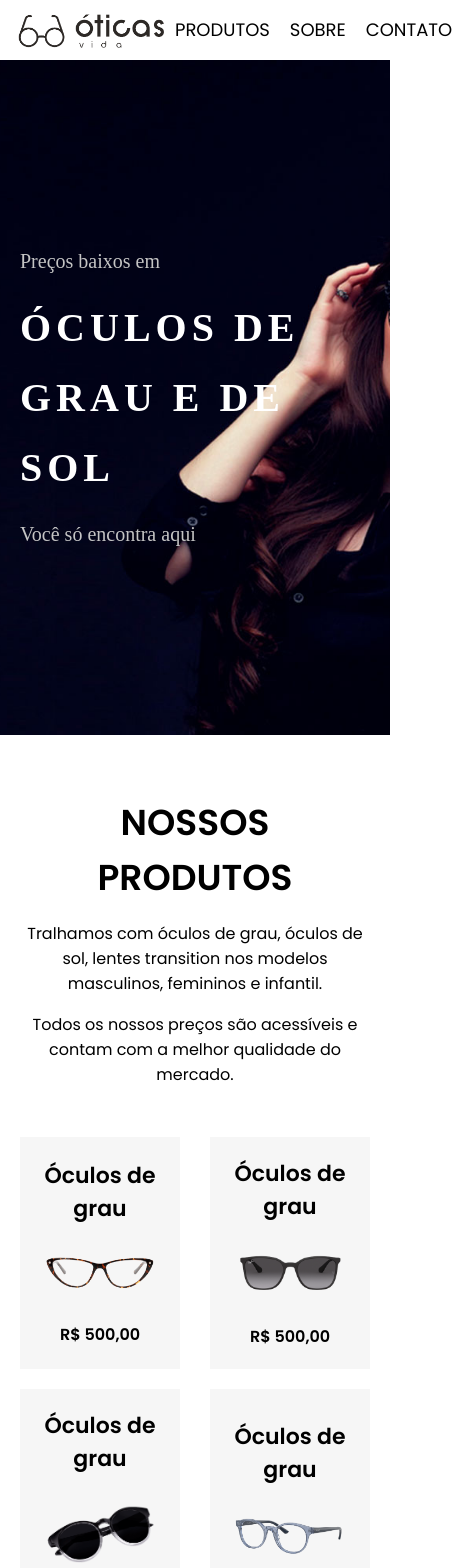
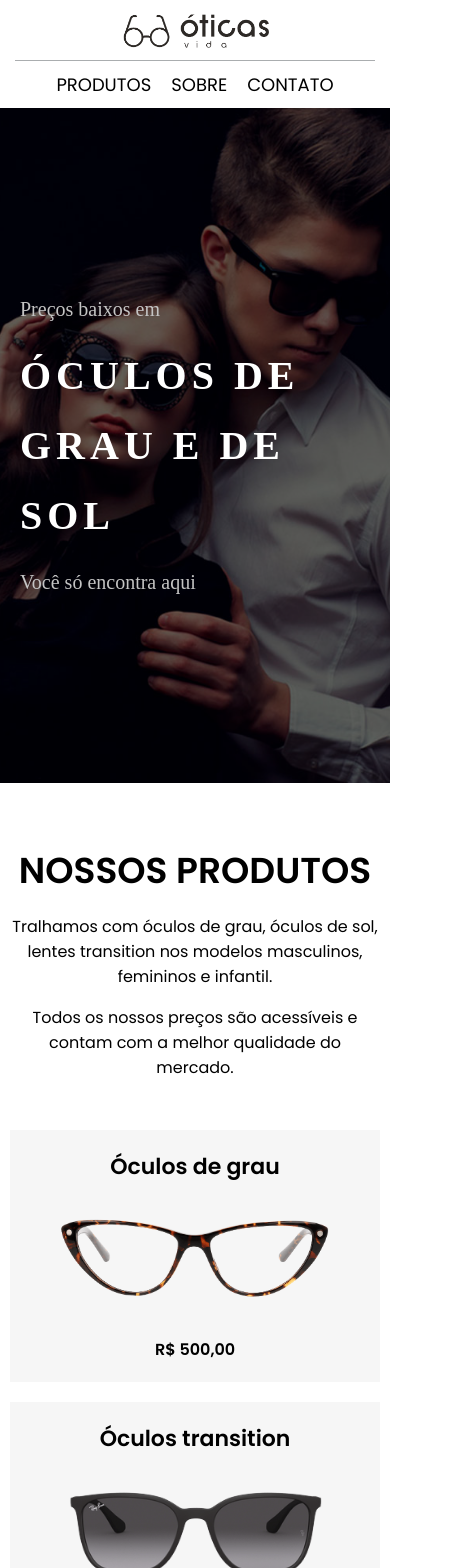
Before and after one commit to Jhonatan-Silva-Oliveira/pjt-oticas-vida, a React (Create React App) app: page / in a window 390 px wide. Shown: the top 1568 px of the page, 462 px wide, since content can reach past the window. Built offline with nearby package versions, Linux system fonts and the light colour scheme; a web font is replaced by a local one.

Commit message:
adc responsividade media 550px

```diff
--- a/src/componentes/Conteudo/SecaoCapa/style.css
+++ b/src/componentes/Conteudo/SecaoCapa/style.css
@@ -45,3 +45,13 @@
     font-size: 20px;
   }
 }
+
+@media  (max-width: 550px) {
+  .secao-capa {
+    background-position: 79% center;
+  }
+
+  .secao-capa-container {
+    background-color: rgba(0, 0, 0, 0.6);
+  }
+}
--- a/src/componentes/Conteudo/SecaoContato/style.css
+++ b/src/componentes/Conteudo/SecaoContato/style.css
@@ -39,3 +39,13 @@
     padding: 60px 20px;
   }
 }
+
+@media  (max-width: 550px) {
+  .secao-contato {
+    padding: 60px 10px;
+  }
+
+  .container-contatos {
+    flex-direction: column;
+  }
+}
--- a/src/componentes/Conteudo/SecaoProdutos/index.js
+++ b/src/componentes/Conteudo/SecaoProdutos/index.js
@@ -16,17 +16,17 @@ export default function SecaoProdutos() {
             <p>R$ 500,00</p>
           </div>
           <div className="card-produtos">
-            <h3>Óculos de grau</h3>
+            <h3>Óculos transition</h3>
             <img src="../assets/imagens/oculos02.png"></img>
             <p>R$ 500,00</p>
           </div>
           <div className="card-produtos">
-            <h3>Óculos de grau</h3>
+            <h3>Óculos de sol</h3>
             <img src="../assets/imagens/oculos03.png"></img>
             <p>R$ 500,00</p>
           </div>
           <div className="card-produtos">
-            <h3>Óculos de grau</h3>
+            <h3>Óculos infantil</h3>
             <img src="../assets/imagens/oculos04.png"></img>
             <p>R$ 500,00</p>
           </div>
--- a/src/componentes/Conteudo/SecaoProdutos/style.css
+++ b/src/componentes/Conteudo/SecaoProdutos/style.css
@@ -67,3 +67,17 @@
     font-size: 16px;
   }
 }
+
+@media  (max-width: 550px) {
+  .secao-produtos {
+    padding: 60px 10px;
+  }
+
+  .card-produtos {
+    width: 100%;
+  }
+
+  .secao-produtos ul {
+    align-items: start;
+  }
+}
--- a/src/componentes/Conteudo/SecaoSobre/style.css
+++ b/src/componentes/Conteudo/SecaoSobre/style.css
@@ -62,3 +62,18 @@
     font-size: 16px;
   }
 }
+
+@media  (max-width: 550px) {
+  .secao-sobre {
+    padding: 60px 10px;
+  }
+
+  .cards-container-sobre {
+    flex-wrap: column;
+  }
+
+  .card-sobre {
+    width: 100%;
+    height: 300px;
+  }
+}
--- a/src/componentes/Topo/style.css
+++ b/src/componentes/Topo/style.css
@@ -20,3 +20,17 @@ header {
   padding: 5px;
   margin: 0 5px;
 }
+
+@media  (max-width: 550px) {
+  .secao-topo {
+    flex-direction: column;
+  }
+
+  .secao-topo nav {
+    width: 100%;
+    text-align: center;
+    padding-top: 10px;
+    margin-top: 10px;
+    border-top: 1px solid #aaadaf;
+  }
+}
```
